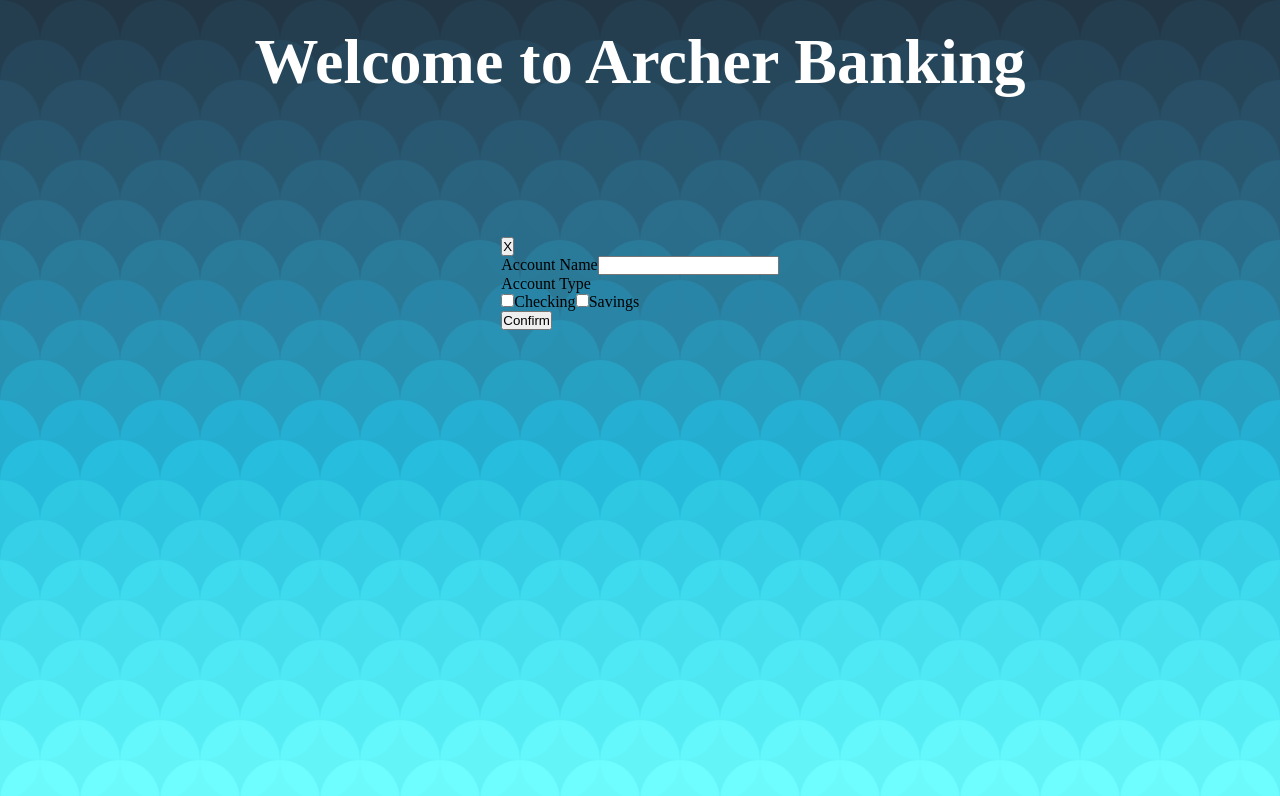
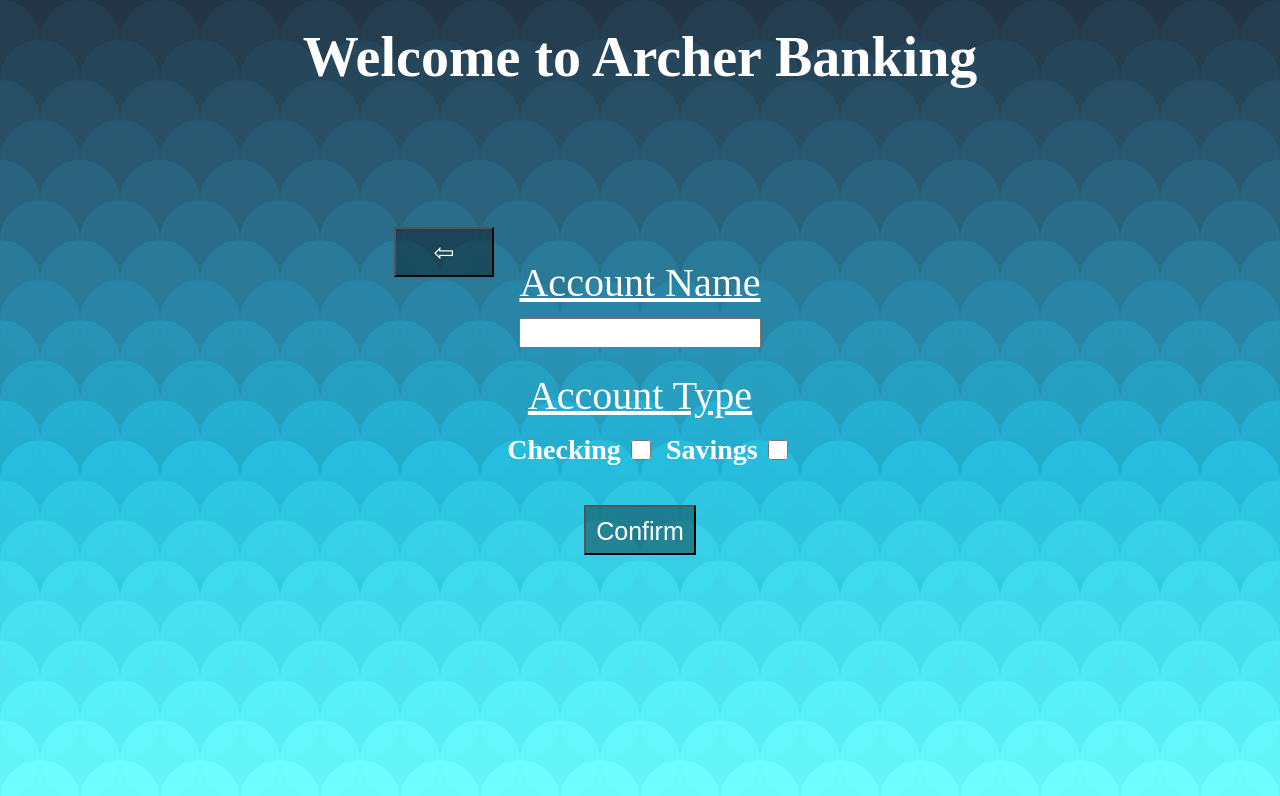
Before and after one commit to aarcher19/atm-app, a React (Create React App) app: page / in a window 1280 px wide. Both pictures are taken after a click on the button "Create Account". Shown: the top 796 px of the page. Built offline with nearby package versions, Linux system fonts and the light colour scheme.

Commit message:
Added styles and Select Account functionality

```diff
--- a/src/cssFiles/App.css
+++ b/src/App.css
@@ -25,7 +25,7 @@ body {
   min-height: 100%;
 }
 
-.component {
+.componentContainer {
   margin-top: 10%;
   display: flex;
   justify-content: center;
@@ -33,6 +33,15 @@ body {
   width: 40vw;
   height: 35vh;
 }
+
+.backButton {
+  width: 100px;
+  height: 50px;
+  background-color: rgba(0, 0, 0, 0.37);
+  color: white;
+  font-size: 25px;
+}
+
 .homeComponent {
   display: flex;
   width: 100%;
--- a/src/App.js
+++ b/src/App.js
@@ -4,10 +4,15 @@ import Deposit from "./components/Deposit";
 import Withdraw from "./components/Withdraw";
 import TransferFunds from "./components/Transfer";
 import Balance from "./components/AccountBalance";
-import "./cssFiles/App.css";
+import "./App.css";
 
 function App() {
   const [activeComponent, setActiveComponent] = useState("home");
+  const [accountList, setAccountList] = useState([]);
+
+  const addAccount = (newAccount) => {
+    setAccountList([...accountList, newAccount]);
+  };
 
   const switchComponent = (componentName) => {
     setActiveComponent(componentName);
@@ -17,19 +22,44 @@ function App() {
 
   switch (activeComponent) {
     case "AccountCreation":
-      componentToRender = <AccountCreation switchComponent={switchComponent} />;
+      componentToRender = (
+        <AccountCreation
+          switchComponent={switchComponent}
+          addAccount={addAccount}
+        />
+      );
       break;
     case "Deposit":
-      componentToRender = <Deposit switchComponent={switchComponent} />;
+      componentToRender = (
+        <Deposit
+          switchComponent={switchComponent}
+          addAccount={addAccount}
+          accountList={accountList}
+        />
+      );
       break;
     case "Withdraw":
-      componentToRender = <Withdraw switchComponent={switchComponent} />;
+      componentToRender = (
+        <Withdraw
+          switchComponent={switchComponent}
+          addAccount={addAccount}
+          accountList={accountList}
+        />
+      );
       break;
     case "TransferFunds":
-      componentToRender = <TransferFunds switchComponent={switchComponent} />;
+      componentToRender = (
+        <TransferFunds
+          switchComponent={switchComponent}
+          addAccount={addAccount}
+          accountList={accountList}
+        />
+      );
       break;
     case "Balance":
-      componentToRender = <Balance switchComponent={switchComponent} />;
+      componentToRender = (
+        <Balance switchComponent={switchComponent} accountList={accountList} />
+      );
       break;
     default:
       componentToRender = (
@@ -54,7 +84,7 @@ function App() {
         <h1>Welcome to Archer Banking</h1>
       </header>
       <div className="container">
-        <div className="component">{componentToRender}</div>
+        <div className="componentContainer">{componentToRender}</div>
       </div>
     </div>
   );
--- a/src/components/AccountBalance.js
+++ b/src/components/AccountBalance.js
@@ -1,14 +1,19 @@
 import React from "react";
+import SelectAccount from "./SelectAccount";
 
-function Balance({ switchComponent }) {
+function Balance({ switchComponent, accountList }) {
   return (
-    <div>
-      <button onClick={() => switchComponent("home")}>X</button>
-      <div>
-        <label>Select Account</label>
-        <input />
+    <div className="component">
+      <button className="backButton" onClick={() => switchComponent("home")}>
+        ⇦
+      </button>
+      <div className="data">
+        <div>
+          <SelectAccount accountList={accountList} />
+        </div>
+        <div>{/* <DisplayBalance /> */}</div>
+        <button className="confirm">Get Balance</button>
       </div>
-      <div>{/* <DisplayBalance /> */}</div>
     </div>
   );
 }
--- a/src/components/AccountCreation.js
+++ b/src/components/AccountCreation.js
@@ -1,6 +1,7 @@
 import React, { useState } from "react";
+import "./Component.css";
 
-function AccountCreation({ switchComponent }) {
+function AccountCreation({ switchComponent, addAccount }) {
   const [accountName, setAccountName] = useState("");
   const [isChecking, setIsChecking] = useState(false);
   const [isSavings, setIsSavings] = useState(false);
@@ -15,12 +16,18 @@ function AccountCreation({ switchComponent }) {
 
     setAccounts([...accounts, account]);
 
+    addAccount(accountName);
+    setAccountName("");
+
     switchComponent("home");
   };
 
   return (
-    <div>
-      <button onClick={() => switchComponent("home")}>X</button>
+    <div className="component">
+      <button className="backButton" onClick={() => switchComponent("home")}>
+        ⇦
+      </button>
+      <div className="data">
         <div>
           <label>Account Name</label>
           <input
@@ -31,22 +38,29 @@ function AccountCreation({ switchComponent }) {
         </div>
         <div>
           <label>Account Type</label>
-        <div>
+          <div className="balanceDataContainer">
+            <div className="balanceData">
+              <h1>Checking</h1>
               <input
                 type="checkbox"
                 checked={isChecking}
                 onChange={() => setIsChecking(!isChecking)}
               />
-          Checking
+            </div>
+            <div className="balanceData">
+              <h1>Savings</h1>
               <input
                 type="checkbox"
                 checked={isSavings}
                 onChange={() => setIsSavings(!isSavings)}
               />
-          Savings
             </div>
           </div>
-      <button onClick={handleConfirm}>Confirm</button>
+        </div>
+        <button className="confirm" onClick={handleConfirm}>
+          Confirm
+        </button>
+      </div>
     </div>
   );
 }
--- /dev/null
+++ b/src/components/Component.css
@@ -0,0 +1,77 @@
+.component {
+  width: 100%;
+  height: 100%;
+}
+
+.component > .data {
+  display: flex;
+  flex-direction: column;
+  align-items: center;
+  justify-content: center;
+  height: 100%;
+}
+
+.component > .data > div {
+  display: flex;
+  flex-direction: column;
+  align-items: center;
+  justify-content: center;
+  margin-bottom: 5%;
+}
+
+.component > .data > div > .balanceDataContainer {
+  display: flex;
+  flex-direction: row;
+}
+
+.component > .data > div > .balanceDataContainer > .balanceData {
+  display: flex;
+  align-items: center;
+  justify-content: left;
+  margin-bottom: 5%;
+  margin-left: 15px;
+}
+
+.balanceData > input {
+  margin-left: 10px;
+  width: 20px;
+}
+
+h1 {
+  font-size: 1.75em;
+  color: white;
+}
+
+label {
+  margin-bottom: 5%;
+  font-size: 2.5em;
+  color: white;
+  text-decoration: underline;
+}
+
+select {
+  width: 100%;
+  height: 30px;
+}
+
+input {
+  width: 100%;
+  height: 30px;
+  text-align: center;
+}
+
+.confirm {
+  width: fit-content;
+  padding: 10px;
+  height: 50px;
+  background-color: rgba(0, 0, 0, 0.37);
+  color: white;
+  font-size: 25px;
+}
+
+.checkboxData {
+  display: flex;
+  justify-content: center;
+  align-items: center;
+  flex-direction: row;
+}
--- a/src/components/Deposit.js
+++ b/src/components/Deposit.js
@@ -1,18 +1,21 @@
 import React from "react";
+import "./Component.css";
+import SelectAccount from "./SelectAccount";
 
-function Deposit({ switchComponent }) {
+function Deposit({ switchComponent, accountList }) {
   return (
-    <div>
-      <button onClick={() => switchComponent("home")}>X</button>
-      <div>
-        <label>Select Account</label>
-        <input />
+    <div className="component">
+      <button className="backButton" onClick={() => switchComponent("home")}>
+        ⇦
+      </button>
+      <div className="data">
+        <SelectAccount accountList={accountList} />
+        <div>
+          <label>Enter Ammount</label>
+          <input type="number" />
+        </div>
+        <button className="confirm">Confirm</button>
       </div>
-      <div>
-        <label>Enter Ammount</label>
-        <input />
-      </div>
-      <button>Confirm</button>
     </div>
   );
 }
--- /dev/null
+++ b/src/components/SelectAccount.js
@@ -0,0 +1,21 @@
+import React from "react";
+
+function SelectAccount({ accountList }) {
+  return (
+    <div className="component">
+      <div className="data">
+        <label>Select Account:</label>
+        <select>
+          <option>Pick an account...</option>
+          {accountList.map((account, index) => (
+            <option key={index} value={account}>
+              {account}
+            </option>
+          ))}
+        </select>
+      </div>
+    </div>
+  );
+}
+
+export default SelectAccount;
--- a/src/components/Transfer.js
+++ b/src/components/Transfer.js
@@ -1,22 +1,25 @@
 import React from "react";
+import SelectAccount from "./SelectAccount";
 
-function TransferFunds({ switchComponent }) {
+function TransferFunds({ switchComponent, accountList }) {
   return (
+    <div className="component">
+      <button className="backButton" onClick={() => switchComponent("home")}>
+        ⇦
+      </button>
+      <div className="data">
         <div>
-      <button onClick={() => switchComponent("home")}>X</button>
-      <div>
-        <label>Account From</label>
-        <input />
+          <SelectAccount accountList={accountList} />
         </div>
         <div>
-        <label>Account To</label>
-        <input />
+          <SelectAccount accountList={accountList} />
         </div>
         <div>
           <label>Amount</label>
           <input />
         </div>
-      <button>Confirm</button>
+        <button className="confirm">Confirm</button>
+      </div>
     </div>
   );
 }
--- a/src/components/Withdraw.js
+++ b/src/components/Withdraw.js
@@ -1,18 +1,22 @@
 import React from "react";
+import SelectAccount from "./SelectAccount";
 
-function Withdraw({ switchComponent }) {
+function Withdraw({ switchComponent, accountList }) {
   return (
-    <div>
-      <button onClick={() => switchComponent("home")}>X</button>
-      <div>
-        <label>Select Account</label>
-        <input />
+    <div className="component">
+      <button className="backButton" onClick={() => switchComponent("home")}>
+        ⇦
+      </button>
+      <div className="data">
+        <div>
+          <SelectAccount accountList={accountList} />
+        </div>
+        <div>
+          <label>Enter Ammount</label>
+          <input />
+        </div>
+        <button className="confirm">Confirm</button>
       </div>
-      <div>
-        <label>Enter Ammount</label>
-        <input />
-      </div>
-      <button>Confirm</button>
     </div>
   );
 }
```
Lines whose indentation alone changed are shown as unchanged.
